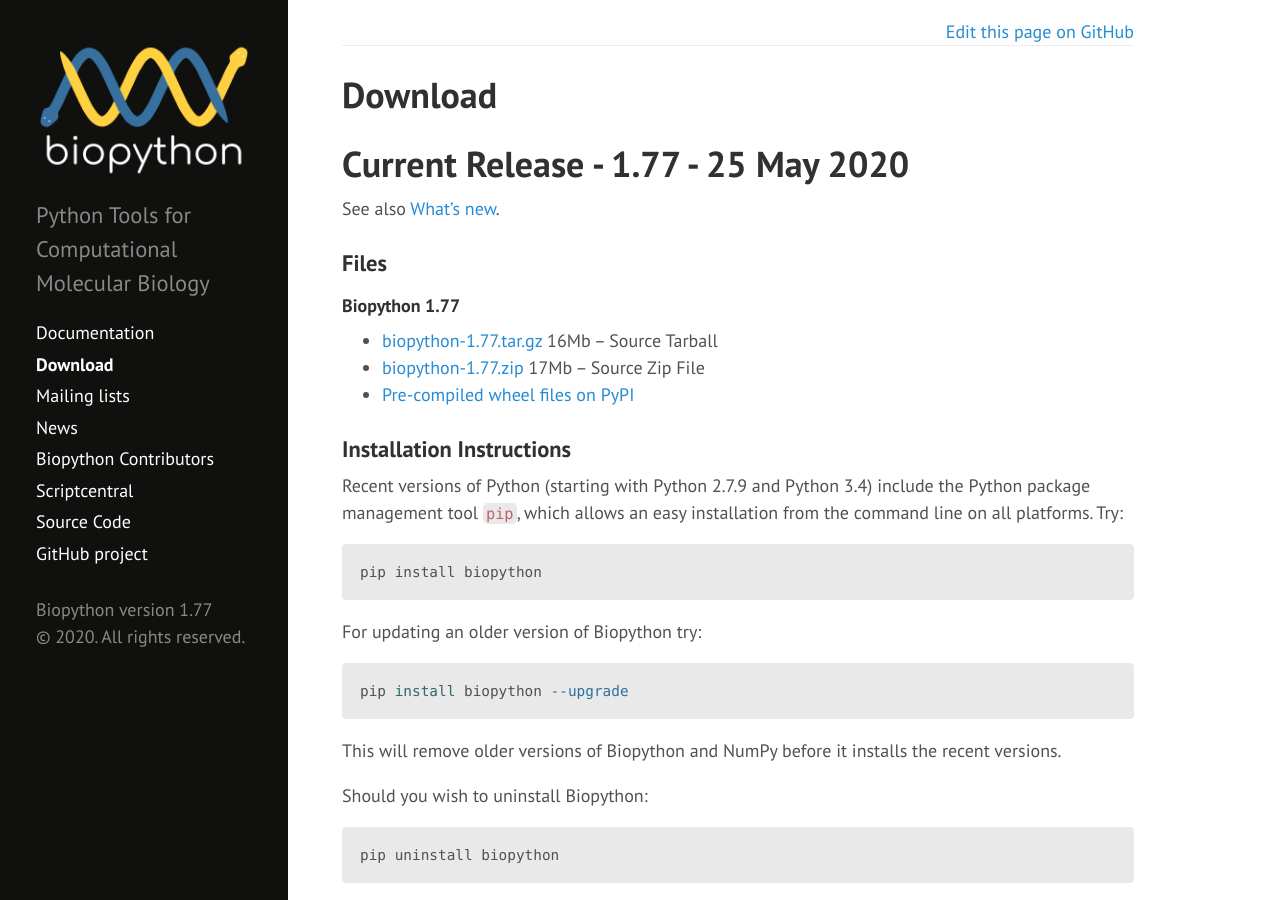
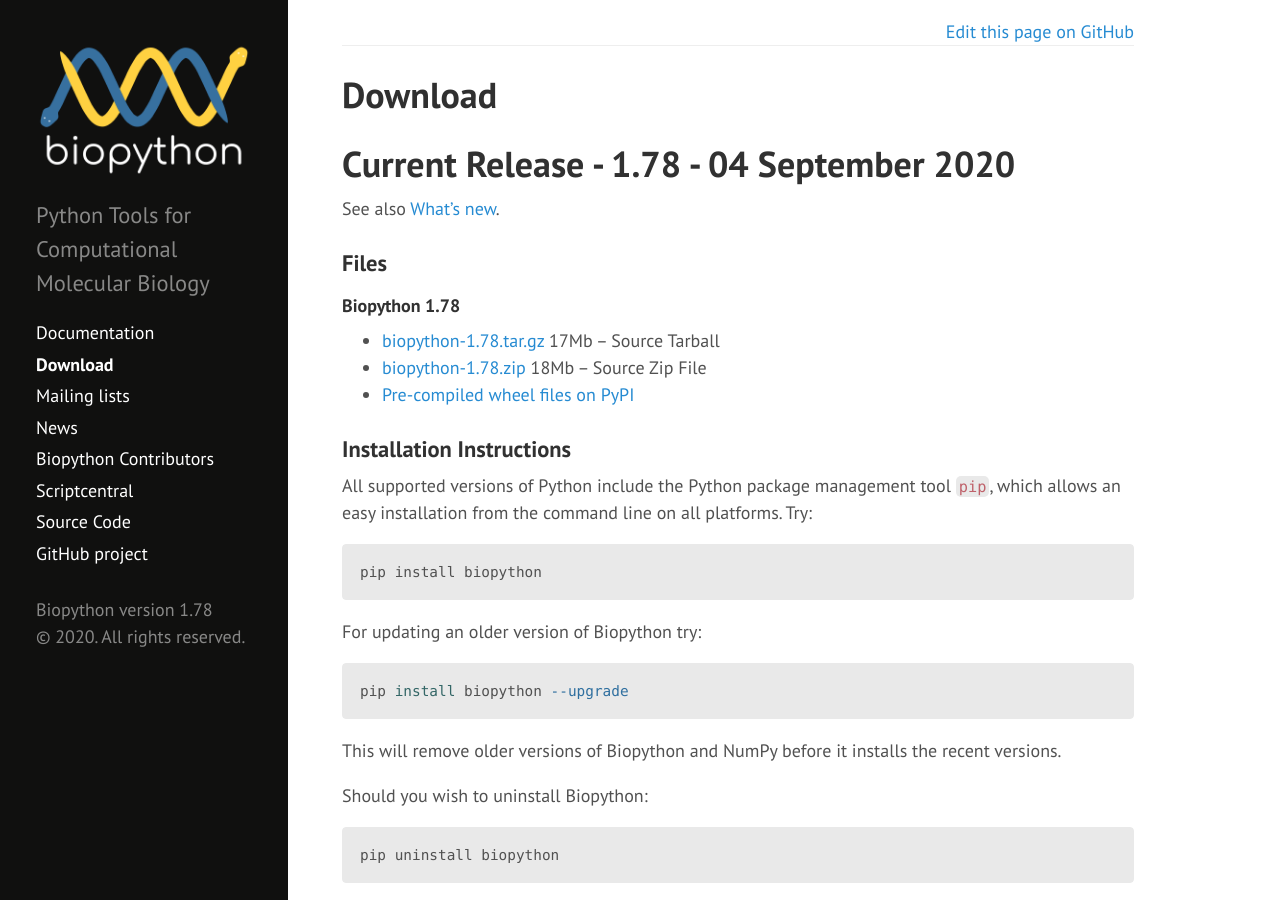
Before and after one commit to biopython/biopython.github.io, a Jekyll site: the page built from wiki/Download.md, in a window 1280 px wide and 900 px high. Built offline with Jekyll 4.4.1, drawn with Linux system fonts in a browser that asks for light colours; some of the changed text lies outside the part shown.

Commit message:
Biopython 1.78 released

````diff
--- a/_config.yml
+++ b/_config.yml
@@ -20,6 +20,6 @@ author:
   url: https://twitter.com/biopython
 
 # Custom variables for Hyde theme
-version: "1.77"
+version: "1.78"
 github:
   repo: https://github.com/biopython/biopython
--- a/wiki/Documentation.md
+++ b/wiki/Documentation.md
@@ -21,7 +21,7 @@ below.
 -   API documentation for Biopython modules is generated directly from
     source code comments Sphinx autodoc:
 
-    [Biopython 1.77 API](https://biopython.org/docs/1.77/api/), and
+    [Biopython 1.78 API](https://biopython.org/docs/1.78/api/), and
     [Biopython in-development API](https://biopython.org/docs/dev/api/).
 
 -   [Wiki documentation](Category%3AWiki_Documentation "wikilink")
--- a/wiki/Download.md
+++ b/wiki/Download.md
@@ -6,27 +6,27 @@ redirect_from:
  - /download/
 ---
 
-Current Release - 1.77 - 25 May 2020
-=========================================
+Current Release - 1.78 - 04 September 2020
+==========================================
 
 See also [What's
 new](https://github.com/biopython/biopython/blob/master/NEWS.rst).
 
 ### Files
 
-#### Biopython 1.77
+#### Biopython 1.78
 
--   [biopython-1.77.tar.gz](http://biopython.org/DIST/biopython-1.77.tar.gz)
-    16Mb -- Source Tarball
--   [biopython-1.77.zip](http://biopython.org/DIST/biopython-1.77.zip)
-    17Mb -- Source Zip File
--   [Pre-compiled wheel files on PyPI](https://pypi.python.org/pypi/biopython/1.77)
+-   [biopython-1.78.tar.gz](http://biopython.org/DIST/biopython-1.78.tar.gz)
+    17Mb -- Source Tarball
+-   [biopython-1.78.zip](http://biopython.org/DIST/biopython-1.78.zip)
+    18Mb -- Source Zip File
+-   [Pre-compiled wheel files on PyPI](https://pypi.python.org/pypi/biopython/1.78)
 
 ### Installation Instructions
 
-Recent versions of Python (starting with Python 2.7.9 and Python 3.4) include
-the Python package management tool ``pip``, which allows an easy installation
-from the command line on all platforms. Try:
+All supported versions of Python include the Python package management
+tool ``pip``, which allows an easy installation from the command line on
+all platforms. Try:
 
 ``` bash
 pip install biopython
````
Also changed, not shown: other parts of wiki/Download.md (+8 -0 lines), wiki/Biopython.md (+2 -2 lines).
